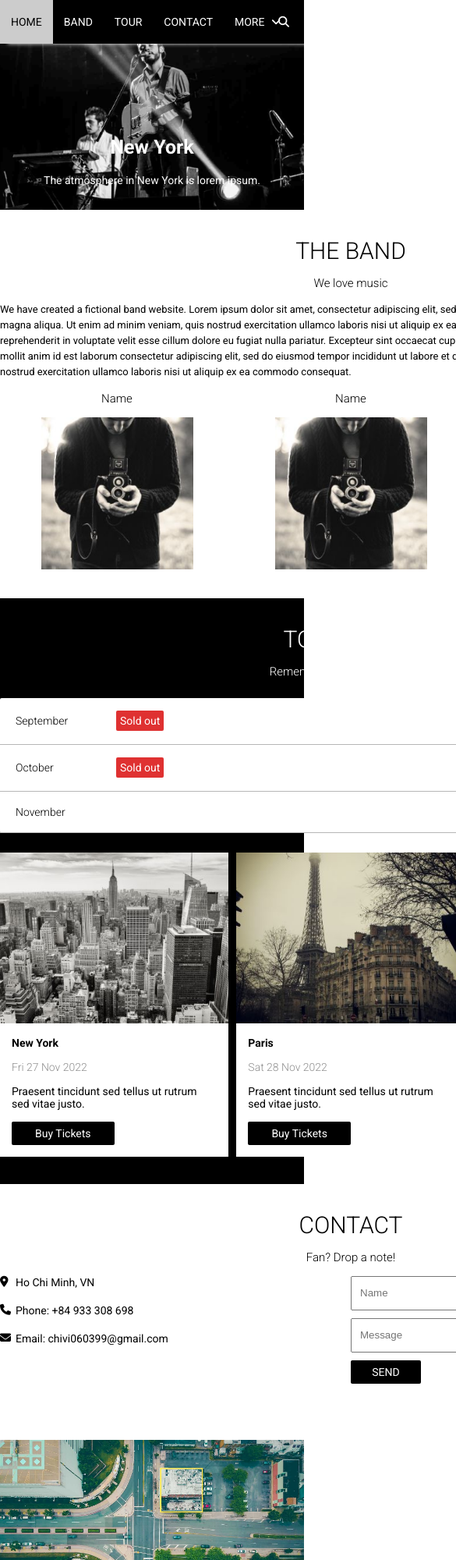
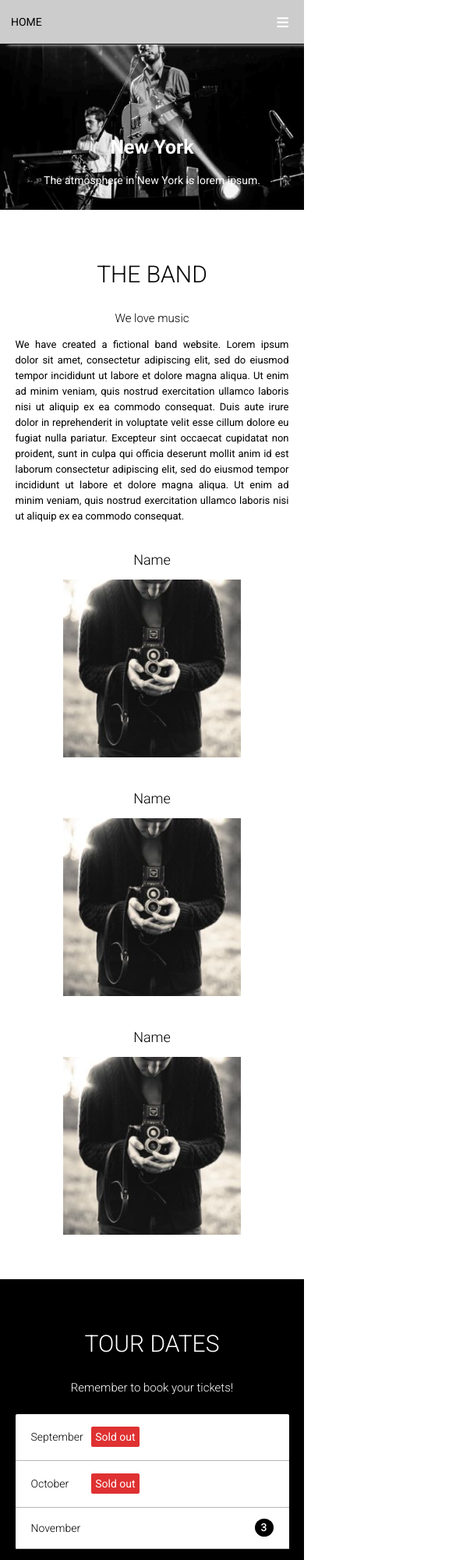
Before and after one commit to luongchivi/HTML-CSS-JS-Ex, a plain HTML site: page w3_band/index.html in a window 390 px wide. Shown: the top 2000 px of the page at 78% size, 585 px wide, since content can reach past the window. Drawn offline with Linux system fonts and the light colour scheme.

Commit message:
10th commit

```diff
--- a/w3_band/assets/css/base.css
+++ b/w3_band/assets/css/base.css
@@ -34,3 +34,125 @@ html {
 .content__solgan-bg-black {
     color: var(--white-color);
 }
+
+/*
+    PC:         >= 1024px
+    Tablet:     >= 739px & < 1024px
+    Mobile:     <  739px
+*/
+
+/* Break Point */
+
+/* PC */
+@media (min-width: 64em) {
+    .header {
+        overflow: unset;
+    }
+
+    .header__item:nth-child(6) {
+        display: none;
+    }
+}
+
+/* Tablet */
+@media (min-width: 46.25em) and (max-width: 63.9375em) {
+    .header{
+        overflow: unset;
+    }
+
+    .header__item:nth-child(6) {
+        display: none;
+    }
+
+    .content {
+        width: 90%;
+        margin: 0 auto;
+        padding: 3.5rem 0;
+    }
+}
+
+/* Mobile */
+@media (max-width: 46.1875em) {
+    .header{
+        overflow: hidden;
+    }
+
+    .header__list {
+        display: block;
+    }
+
+    .header__item:nth-child(6) {
+        display: block;
+        position: absolute;
+        top: 0;
+        right: 0;
+    }
+
+    .header__item:last-child {
+        position: absolute;
+        top: 0;
+        display: none;
+    }
+
+    .header__item-sub-menu {
+        width: 100%;
+    }
+
+    .content {
+        width: 90%;
+        margin: 0 auto;
+        padding: 3.5rem 0;
+    }
+
+    .content__item-month__label {
+        min-width: 25%;
+    }
+
+    .content__member-in-band {
+        flex-direction: column;
+    }
+
+    .content__member {
+        width: 100%;
+        margin: 2rem 0;
+    }
+
+    .content__member-name {
+        font-size: 1.8rem;
+    }
+
+    .content__item-month__available-ticket {
+        right: 2rem;
+    }
+
+    .content__ticket-list {
+        flex-direction: column;
+    }
+
+    .content__ticket-item {
+        margin: 1.5rem 0;
+    }
+
+    .content__ticket-item:nth-child(2) {
+        margin: 1.5rem 0;
+    }
+
+    .contact {
+        flex-direction: column;
+    }
+
+    .contact-right__input-first-row {
+        justify-content: space-between;
+    }
+
+    .contact-right__input-name {
+        flex: unset;
+        width: 49%;
+        margin-right: 0;
+    }
+
+    .contact-right__input-email {
+        width: 49%;
+        flex: unset;
+    }
+}
--- a/w3_band/assets/css/main.css
+++ b/w3_band/assets/css/main.css
@@ -14,6 +14,8 @@
     left: 0;
     z-index: 2;
     box-shadow: 1rem 0 0.5rem var(--white-color);
+    height: 5.7rem;
+    /* overflow: hidden; */
 }
 
 .header__list {
@@ -45,6 +47,19 @@
 
 .header__item-icon {
     margin: 0 0.5rem;
+}
+
+#header__item-mobile-navbar {
+    font-size: 1.7rem;
+    color: var(--white-color);
+    display: block;
+    margin: 0;
+    padding: 2rem;
+}
+
+#header__item-mobile-navbar:hover {
+    background-color: var(--hover-color);
+    color: var(--text-color);
 }
 
 /* Dropdown Menu Navbar */
@@ -118,8 +133,8 @@
 .content__heading {
     text-align: center;
     font-weight: 350;
-    margin-bottom: 1.5rem;
     font-size: 3rem;
+    margin: 3rem 0;
 }
 
 .content__solgan {
@@ -133,6 +148,7 @@
     margin-bottom: 1.5rem;
     font-size: 1.3rem;
     line-height: 2rem;
+    text-align: justify;
 }
 
 .content__member-in-band {
@@ -211,7 +227,7 @@
     padding: 0.8rem;
     line-height: 0.7rem;
     border-radius: 100%;
-    right: 5rem;
+    right: 2rem;
     position: absolute;
     font-weight: 500;
     z-index: 1;
@@ -274,6 +290,7 @@
 /* Content CONTACT */
 .contact {
     display: flex;
+    margin-top: 3rem;
 }
 
 .contact-left {
@@ -368,7 +385,7 @@
 
 /* Map */
 .map {
-    margin-top: 3.7rem;
+    margin: 3.7rem;
     padding-top: 50%;
     background-image: url('/assets/map/map.jpg');
     background-repeat: no-repeat;
--- a/w3_band/index.html
+++ b/w3_band/index.html
@@ -24,27 +24,27 @@
             <div class="grid">
                 <ul class="header__list">
                     <li class="header__item">
-                        <a href="" class="header__item-link">
+                        <a href="#" class="header__item-link">
                             HOME
                         </a>
                     </li>
                     <li class="header__item">
-                        <a href="" class="header__item-link">
+                        <a href="#band" class="header__item-link">
                             BAND
                         </a>
                     </li>
                     <li class="header__item">
-                        <a href="" class="header__item-link">
+                        <a href="#tour" class="header__item-link">
                             TOUR
                         </a>
                     </li>
                     <li class="header__item">
-                        <a href="" class="header__item-link">
+                        <a href="#contact" class="header__item-link">
                             CONTACT
                         </a>
                     </li>
                     <li class="header__item header__item-has-sub-menu">
-                        <a href="" class="header__item-link">
+                        <a href="#" class="header__item-link">
                             MORE
                             <i class="header__item-icon fa-solid fa-angle-down"></i>
                         </a>
@@ -69,6 +69,10 @@
                         </div>
                     </li>
                     <li class="header__item">
+                        <i class="header__item-icon fa-solid fa-bars" id="header__item-mobile-navbar"
+                            onclick="clickNavbarOnMobile()"></i>
+                    </li>
+                    <li class="header__item">
                         <a href="" class="header__item-link">
                             <i class="header__item-icon fa-solid fa-magnifying-glass"></i>
                         </a>
@@ -84,7 +88,7 @@
             </div>
         </div>
 
-        <div class="container">
+        <div class="container" id="band">
             <div class="content">
                 <h1 class="content__heading">THE BAND</h1>
                 <h3 class="content__solgan">We love music</h3>
@@ -119,7 +123,7 @@
             </div>
         </div>
 
-        <div class="container container-bg-black">
+        <div class="container container-bg-black" id="tour">
             <div class="content">
                 <h1 class="content__heading content__heading-bg-black">TOUR DATES</h1>
                 <h3 class="content__solgan content__solgan-bg-black">Remember to book your tickets!</h3>
@@ -198,7 +202,7 @@
             </div>
         </div>
 
-        <div class="container">
+        <div class="container" id="contact">
             <div class="content">
                 <h1 class="content__heading">CONTACT</h1>
                 <h3 class="content__solgan">Fan? Drop a note!</h3>
@@ -238,8 +242,53 @@
         <div class="footer">
             <h3 class="footer__heading">Powered by Luong Chi Vi.</h3>
         </div>
+    </div>
+    <script>
+        function clickNavbarOnMobile() {
+            var header = document.getElementsByClassName('header');
+            var mobileNavbar = document.getElementById('header__item-mobile-navbar');
+            mobileNavbar.onclick = function () {
+                var isClosed = header[0].clientHeight === 57;
+                if (isClosed) {
+                    header[0].style.height = 'unset';
+                    header[0].style.overflow = 'unset';
+                    console.log(header[0].clientHeight)
+                } else {
+                    header[0].style.height = '5.7rem';
+                    header[0].style.overflow = 'hidden';
+                    console.log(header[0].clientHeight)
+                }
+            }
+            // Đóng menu navbar khi click vào item-link
+            var menuItems = document.querySelectorAll('ul.header__list > li.header__item > a.header__item-link[href*="#"]');
+            // console.log(menuItems)
+            for (var i = 0; i < menuItems.length; i++) {
+                var menuItem = menuItems[i];
+                // console.log(menuItem)
+                console.log(menuItem.nextElementSibling)
+                var isParenMenu = menuItem.nextElementSibling && menuItem.classList.contains('header__item-sub-menu')[1];
+                console.log('Check value ' + isParenMenu)
+                // console.log(header[0])
+                menuItem.onclick = function () {
+                    if (!isParenMenu) {
+                        // console.log(this)
+                        console.log('Check value ' + isParenMenu)
+                        header[0].style.height = '5.7rem';
+                        header[0].style.overflow = 'hidden';
+                        console.log(header[0])
+                    }
+                    // else {
+                    //     header[0].style.height = 'unset';
+                    //     header[0].style.overflow = 'unset';
+                    //     var subMenu = document.getElementsByClassName('header__item-sub-menu')[0];
+                    //     subMenu.style.display = 'block';
+                    // }
 
-    </div>
+                }
+            }
+        }
+
+    </script>
 </body>
 
 </html>
```
Also changed, not shown: Ex-7/index.html (added, +54 -0 lines).
